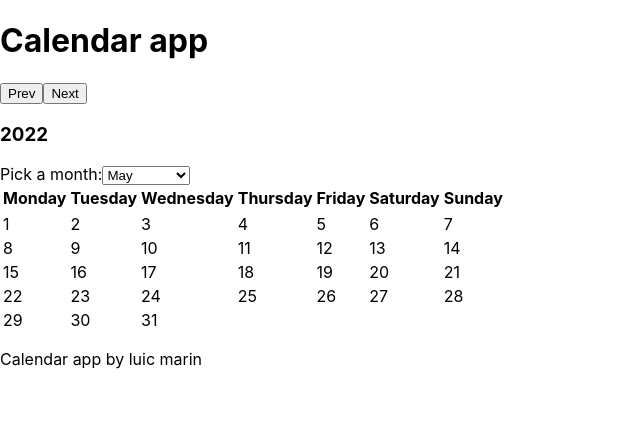
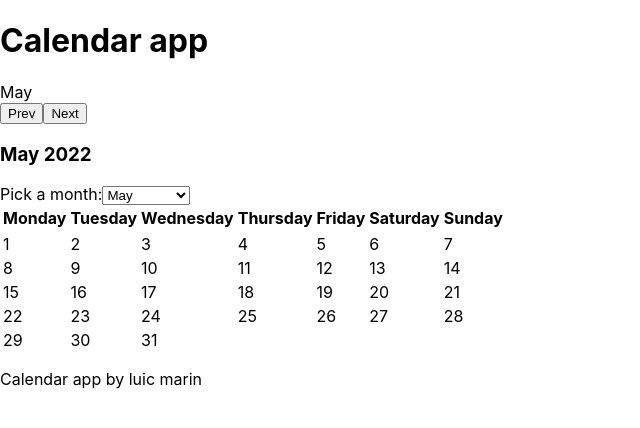
Before and after one commit to AcidBurnHen/swtichy, a Next.js app: page / in a window 1280 px wide. Shown: the top 428 px of the page, without its empty margins (0-640 px from the left). Built offline with nearby package versions, Linux system fonts and the light colour scheme.

Commit message:
Completed functionality of calendar select component and tested if it is passing data well to other components inside of calendar

```diff
--- a/components/calendar/Calendar.tsx
+++ b/components/calendar/Calendar.tsx
@@ -3,9 +3,10 @@ import DaysInMonth from './DaysInMonth';
 import MonthSelect from './MonthSelect';
 
 import { useState } from 'react';
+import { getMonth } from '../../lib/datetime';
 
 const Calendar = () => {
-  const [parentMonth, setParentMonth] = useState("")
+  const [parentMonth, setParentMonth] = useState(getMonth)
 
 
   return (
@@ -19,7 +20,7 @@ const Calendar = () => {
           <thead>
             <Weekdays />
           </thead>
-          <DaysInMonth />
+          <DaysInMonth month={parentMonth} />
         </table>
       </div>
     </div>
--- a/components/calendar/DaysInMonth.tsx
+++ b/components/calendar/DaysInMonth.tsx
@@ -1,8 +1,13 @@
+import { FC } from 'react';
 import { getFirstDayOfMonth, getNumOfDaysInMonth } from '../../lib/datetime';
 
-const DaysInMonth = () => {
+interface Month {
+  month: string
+}
+
+const DaysInMonth: FC<Month> = ({month}) => {
   const firstDay = getFirstDayOfMonth();
-  const monthDays = getNumOfDaysInMonth;
+  const monthDays = getNumOfDaysInMonth(month);
 
   let emptySpace = [];
   for (let i = 1; i < firstDay; i++) {
--- a/components/calendar/MonthSelect.tsx
+++ b/components/calendar/MonthSelect.tsx
@@ -7,16 +7,15 @@ import {
   Dispatch,
 } from 'react';
 
-interface CalendarProps {
+interface MonthProps {
   setParentMonth: Dispatch<SetStateAction<string>>;
 }
 
-const MonthSelect: FC<CalendarProps> = ({ setParentMonth }): JSX.Element => {
+const MonthSelect: FC<MonthProps> = ({ setParentMonth }) => {
   const year = getYear;
-  const currentMonth = getMonth;
   const allMonths = getMonths();
 
-  const [month, setMonth] = useState('');
+  const [month, setMonth] = useState(getMonth);
 
   const months = allMonths.map((month: string, index: number) => {
     return (
@@ -31,8 +30,6 @@ const MonthSelect: FC<CalendarProps> = ({ setParentMonth }): JSX.Element => {
     setParentMonth(event.target.value);
   };
 
-  console.log(month);
-
   return (
     <div>
       <div>
@@ -44,7 +41,7 @@ const MonthSelect: FC<CalendarProps> = ({ setParentMonth }): JSX.Element => {
       </div>
       <label htmlFor='months'>Pick a month:</label>
       <select
-        defaultValue={currentMonth}
+        defaultValue={month}
         onChange={handleMonth}
         name='months'
         id='months'>
--- a/lib/datetime.ts
+++ b/lib/datetime.ts
@@ -14,7 +14,7 @@ export const getMonths = (): string[] => moment.months()
 
 export const getMonth: string = moment().format("MMMM");
 
-export const getNumOfDaysInMonth  = moment().daysInMonth();
+export const getNumOfDaysInMonth  = (month: string): number => moment(month, "MMMM").daysInMonth();
 
 export const getFirstDayOfMonth = (): number => {
   const day1 = moment().startOf('month');
```
